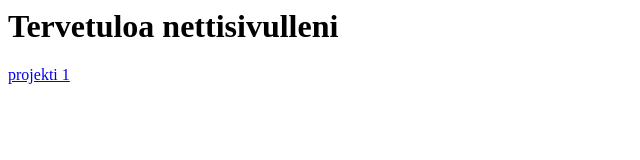
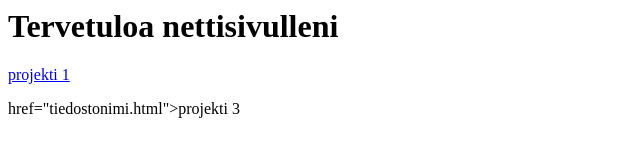
Before and after one commit to hillq93/hillq93.github.io, a plain HTML site: page index.html in a window 1280 px wide. Shown: the whole page, without its empty margins (0-640 px from the left). Drawn offline with Linux system fonts and the light colour scheme.

Commit message:
Update index.html

```diff
--- a/index.html
+++ b/index.html
@@ -8,3 +8,4 @@
     <a href="projekti1.html">projekti 1</a>
   </body>
 </html>
+<p><a> href="tiedostonimi.html">projekti 3</a></p>
```
